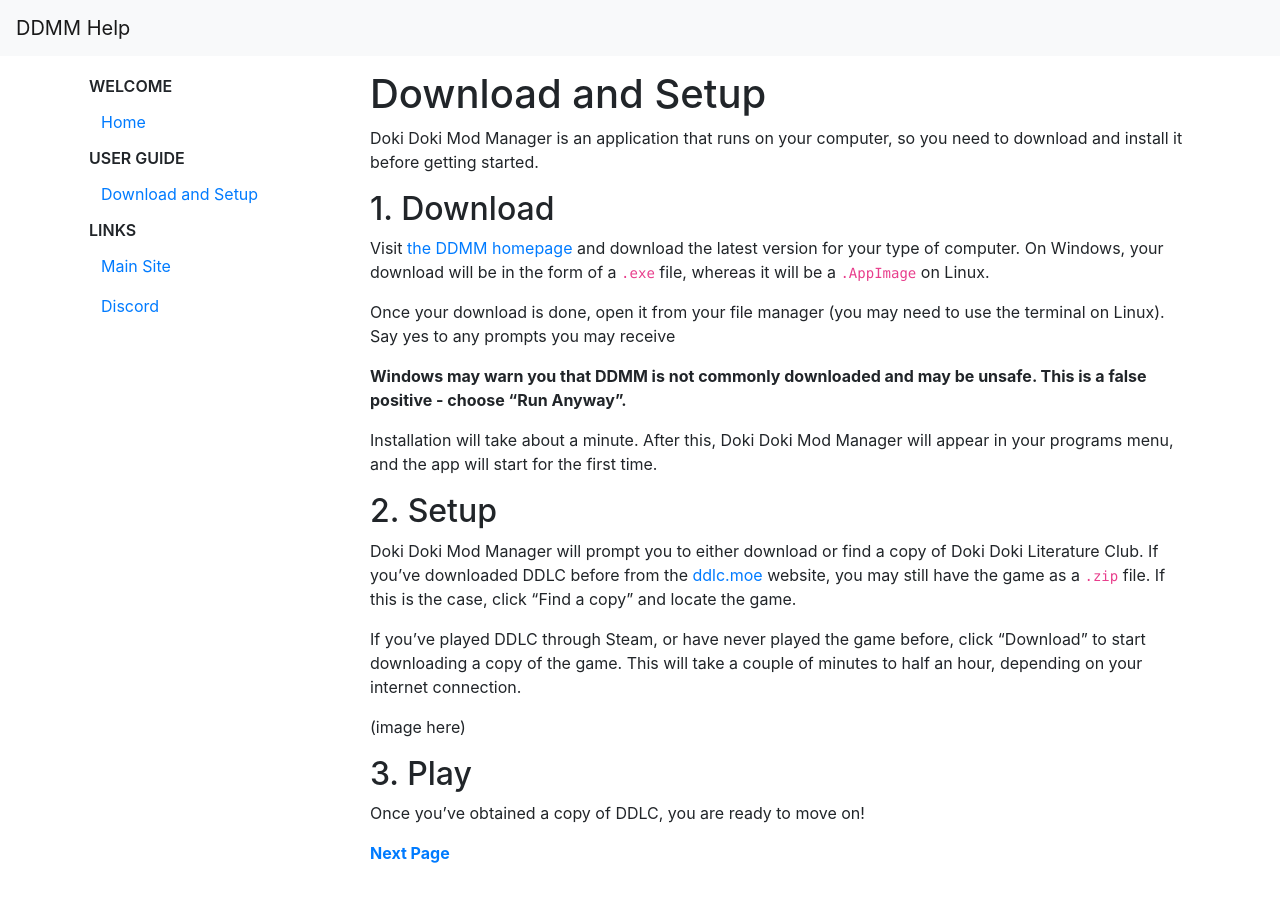
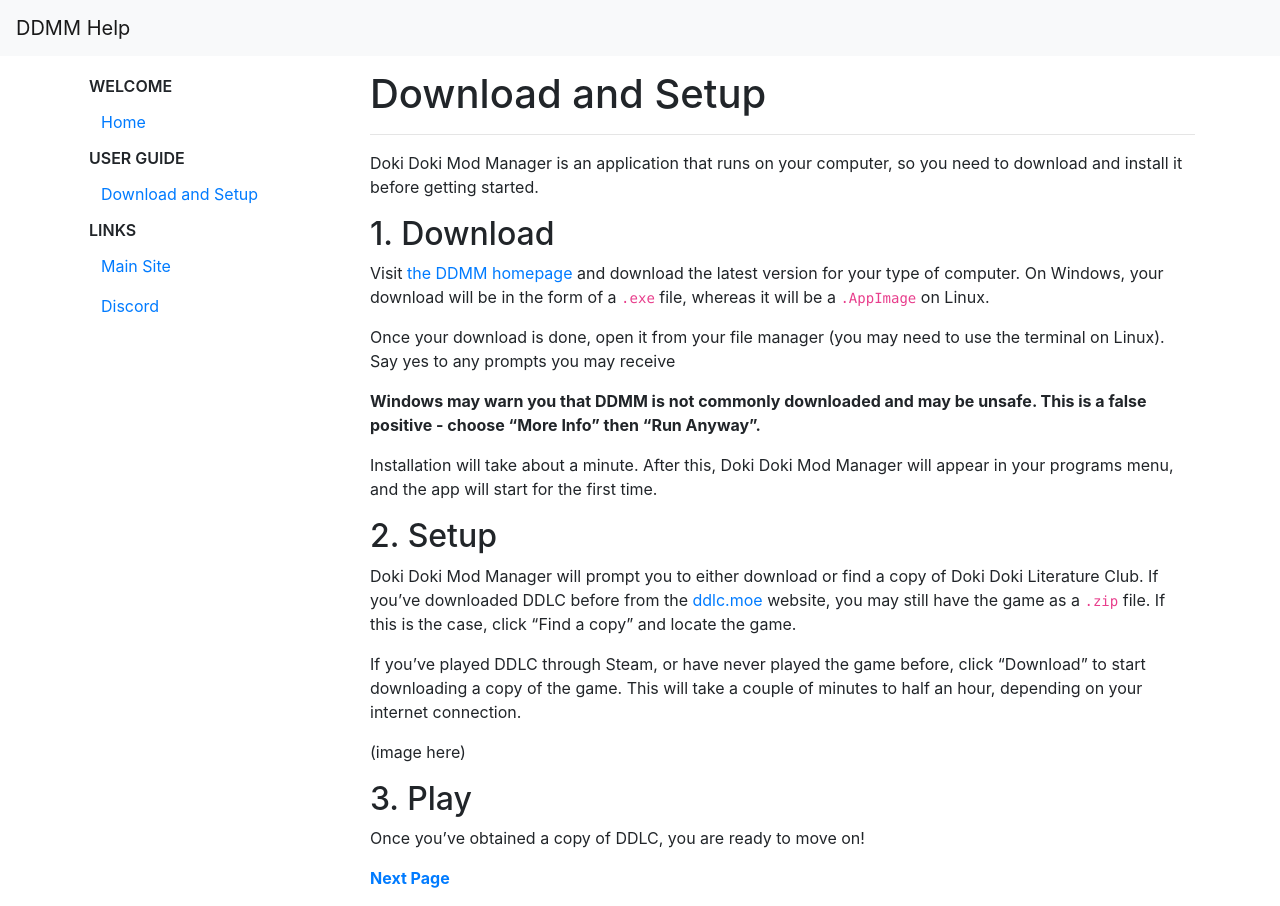
Before and after one commit to DokiDokiModManager/Help, a Jekyll site: the page built from user-guide/setup.md, in a window 1280 px wide. Built offline with Jekyll 4.4.1, drawn with Linux system fonts in a browser that asks for light colours; nearby versions of some CDN libraries; our own code applies the rules of GitHub Pages for plain Markdown files.

Commit message:
Updated template and minor details

```diff
--- a/_layouts/default.html
+++ b/_layouts/default.html
@@ -38,7 +38,7 @@
             </div>
             <div class="col-md-9">
                 <h1>{{page.title}}</h1>
-
+                <hr>
                 <section>{{content}}</section>
             </div>
         </div>
--- a/user-guide/setup.md
+++ b/user-guide/setup.md
@@ -10,7 +10,7 @@ Visit [the DDMM homepage](https://doki.space) and download the latest version fo
 
 Once your download is done, open it from your file manager (you may need to use the terminal on Linux). Say yes to any prompts you may receive
 
-**Windows may warn you that DDMM is not commonly downloaded and may be unsafe. This is a false positive - choose "Run Anyway".**
+**Windows may warn you that DDMM is not commonly downloaded and may be unsafe. This is a false positive - choose "More Info" then "Run Anyway".**
 
 Installation will take about a minute. After this, Doki Doki Mod Manager will appear in your programs menu, and the app will start for the first time.
 
```
